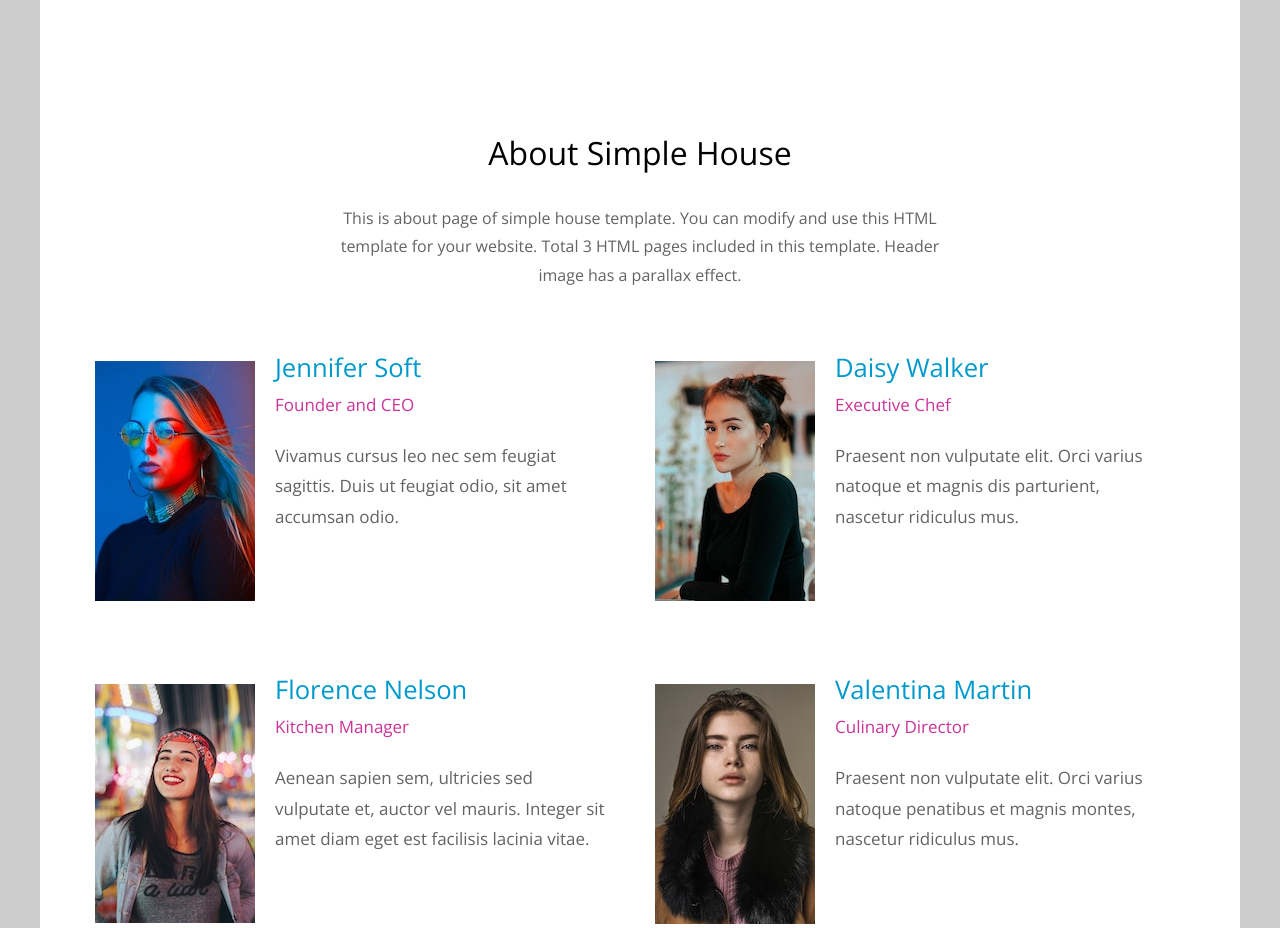
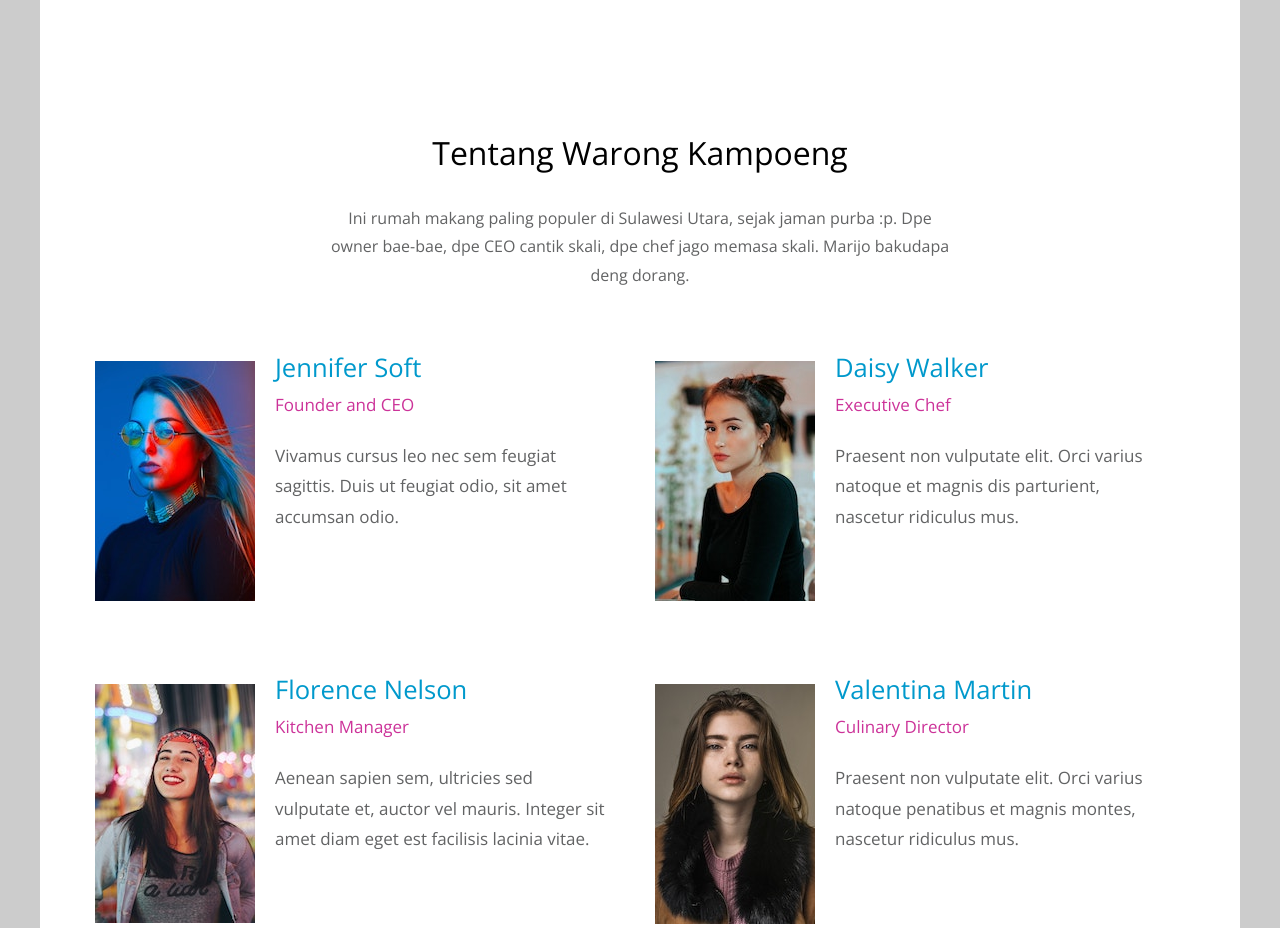
Before and after one commit to SherrenKalalo/GroupProject, a React (Create React App) app: page / in a window 1280 px wide. Shown: the part 2320-3248 px from the top of the page. Built offline with nearby package versions, Linux system fonts and the light colour scheme; data requests are answered from the project's data file.

Commit message:
modify text in About.js

```diff
--- a/src/components/About.js
+++ b/src/components/About.js
@@ -6,9 +6,8 @@
     <div id='about'>
         <main>
   <header className="row tm-welcome-section">
-    <h2 className="col-12 text-center tm-section-title">About Simple House</h2>
-    <p className="col-12 text-center">This is about page of simple house template.
-      You can modify and use this HTML template for your website. Total 3 HTML pages included in this template. Header image has a parallax effect.</p>
+    <h2 className="col-12 text-center tm-section-title">Tentang Warong Kampoeng</h2>
+    <p className="col-12 text-center">Ini rumah makang paling populer di Sulawesi Utara, sejak jaman purba :p. Dpe owner bae-bae, dpe CEO cantik skali, dpe chef jago memasa skali. Marijo bakudapa deng dorang.</p>
   </header>
   <div className="tm-container-inner tm-persons">
     <div className="row">
```
